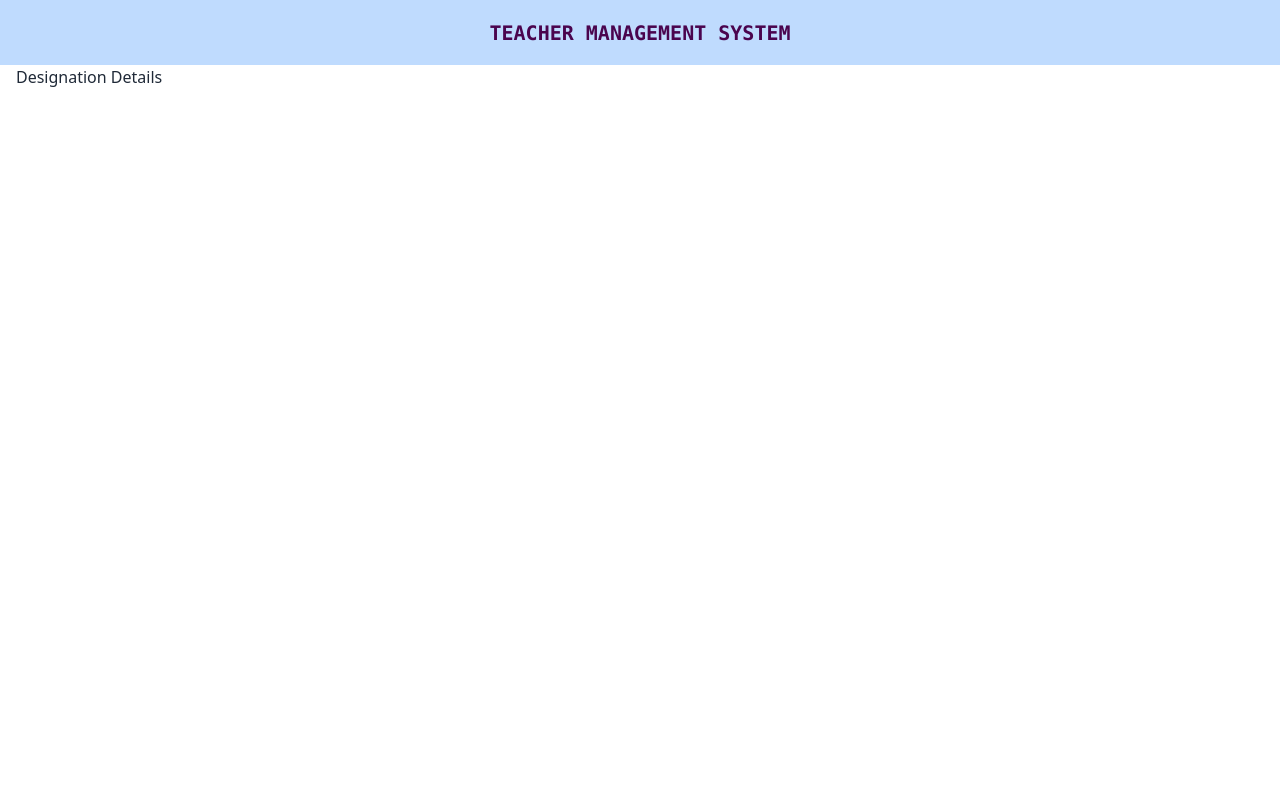
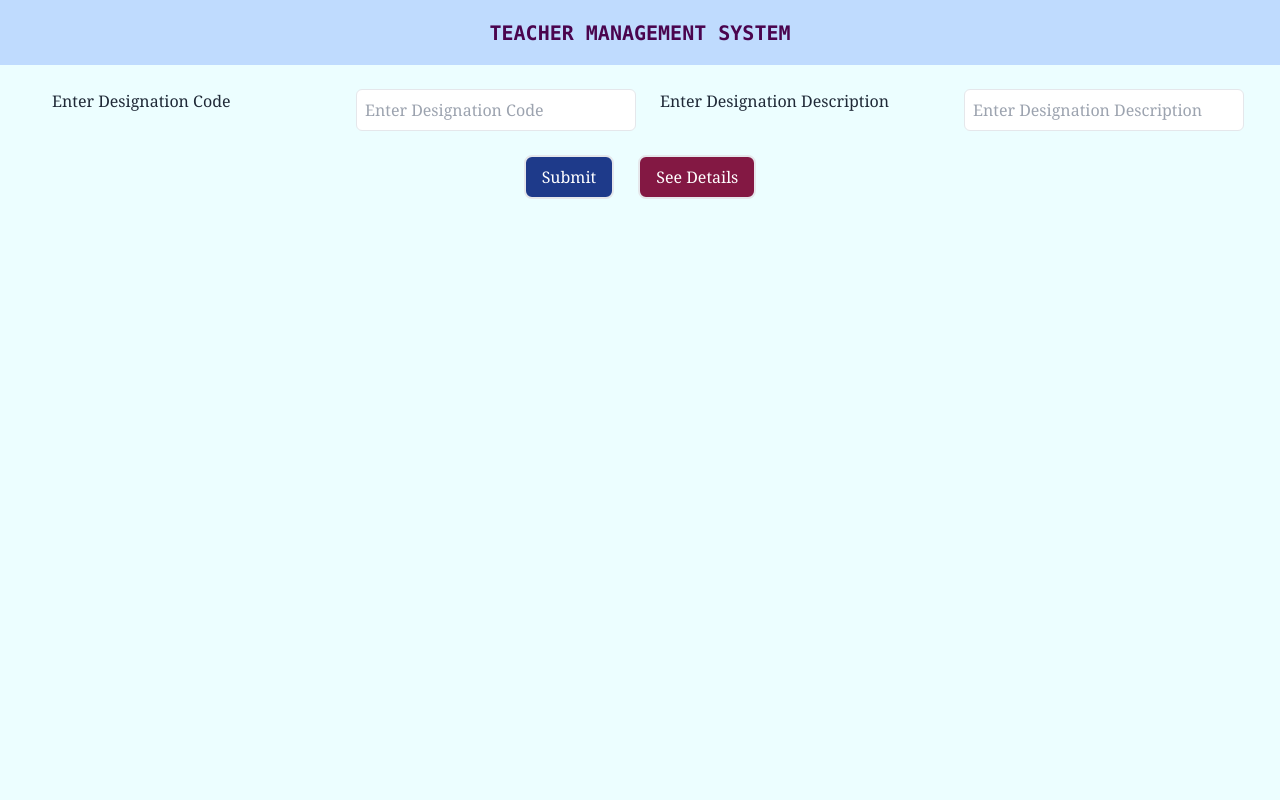
Before and after one commit to MariaTaskin01/tms-ui, a React (Vite) app: page /designation in a window 1280 px wide. Shown: the top 800 px of the page. Built offline with nearby package versions, Linux system fonts and the light colour scheme.

Commit message:
Designation Updated

```diff
--- a/src/pages/Dashboard.jsx
+++ b/src/pages/Dashboard.jsx
@@ -10,11 +10,15 @@ const Dashboard = () => {
 
   const navigate = useNavigate();
 
-  const seeDesignation = () => {};
+  const seeDesignation = () => {
+    navigate('/DesignationDetails')
+  };
   const seeTeacher = () => {
     navigate("/TeacherDetails");
   };
-  const addDesignation = () => {};
+  const addDesignation = () => {
+    navigate ('/designation')
+  };
   const addTeacher = () => {
     navigate("/Teacher");
   };
--- a/src/pages/Designation.jsx
+++ b/src/pages/Designation.jsx
@@ -1,11 +1,62 @@
 /* eslint-disable no-unused-vars */
-import React from 'react';
+import React, { useState } from 'react';
 
 const Designation = () => {
+
+    const[code, setCode] = useState ();
+    const[description, setDescription] = useState ();
+
+   const handleDesignationSee = () =>{
+
+   }
+   const handleDesignationSubmit = () =>{
+
+   }
+
     return (
-        <div className="h-screen max-w-7xl px-4 mx-auto">
-            <h1>Designation Details</h1>
+        <div className=" h-screen flex  align-items justify-center  bg-cyan-50">
+      <div>
+        <div className="grid grid-cols-4 gap-x-6 font-serif m-4 ">
+          <label className="m-2"> Enter Designation Code </label>
+          <input
+            value={code}
+            onChange={(e) => setCode(e.target.value)}
+            className="border m-2 w-full p-2  rounded-md "
+            type="text"
+            placeholder="Enter Designation Code "
+            required
+          ></input>
+          <label className="m-2"> Enter Designation Description</label>
+          <input
+            value={name}
+            onChange={(e) => setDescription(e.target.value)}
+            className="border  m-2 w-full p-2  rounded-md"
+            type="text"
+            placeholder="Enter Designation Description"
+          ></input>
+
+
+
+
+          <div className="col-span-4 flex justify-center mt-4 gap-6 ">
+            <button
+              onClick={handleDesignationSubmit}
+              className="border-2 px-4 py-2 rounded-lg  bg-blue-900 text-white"
+              type="button"
+            >
+              Submit
+            </button>
+            <button
+              onClick={handleDesignationSee}
+              className="border-2 px-4 py-2 rounded-lg  bg-pink-900 text-white"
+              type="button"
+            >
+              See Details
+            </button>
+          </div>
         </div>
+      </div>
+    </div>
     );
 };
 
--- /dev/null
+++ b/src/pages/DesignationDetails.jsx
@@ -0,0 +1,41 @@
+/* eslint-disable no-unused-vars */
+import React from 'react';
+
+const DesignationDetails = () => {
+
+
+
+
+    return (
+        <div className="m-2 h-screen ">
+        <div>
+          {" "}
+          <p className="flex justify-center font-serif text-2xl p-4 m-2 text-blue-900 font-extrabold ">
+            Designation Details{" "}
+          </p>
+        </div>
+
+        <div className="m-2 flex justify-center">
+          <div>
+          <table className="font-serif  border-collapse border border-slate-500">
+            <thead>
+              <tr>
+              <th className="border border-slate-600 px-4 py-2"> SL </th>
+              <th className="border border-slate-600 px-4 py-2"> Designation Code </th>
+              <th className="border border-slate-600 px-4 py-2"> Designation Description</th>
+
+              <th className="border border-slate-600 px-4 py-2">  Action </th>
+              </tr>
+
+            </thead>
+            <tbody>
+
+            </tbody>
+          </table>
+          </div>
+        </div>
+      </div>
+    );
+};
+
+export default DesignationDetails;
--- a/src/pages/TeacherDetails.jsx
+++ b/src/pages/TeacherDetails.jsx
@@ -16,7 +16,7 @@ const TeacherDetails = () => {
         </p>
       </div>
 
-      <div className="m-2 flex justify center">
+      <div className="m-2 flex justify-center">
         <div>
         <table className="font-serif  border-collapse border border-slate-500">
           <thead>
--- a/src/routes/routes.jsx
+++ b/src/routes/routes.jsx
@@ -6,6 +6,7 @@ import Teacher from "../pages/Teacher";
 import TeacherDetails from "../pages/TeacherDetails";
 import Dashboard from "../pages/Dashboard";
 import Designation from "../pages/Designation";
+import DesignationDetails from "../pages/DesignationDetails";
 
   const router = createBrowserRouter([
     {
@@ -25,6 +26,11 @@ import Designation from "../pages/Designation";
           element: <Designation></Designation>
         },
         {
+          path: "/DesignationDetails",
+          element: <DesignationDetails></DesignationDetails>
+        },
+
+        {
           path: "/teacher",
           element: <Teacher></Teacher>
         },
```
Also changed, not shown: src/Hooks/useDesignationQuery.jsx (added).
